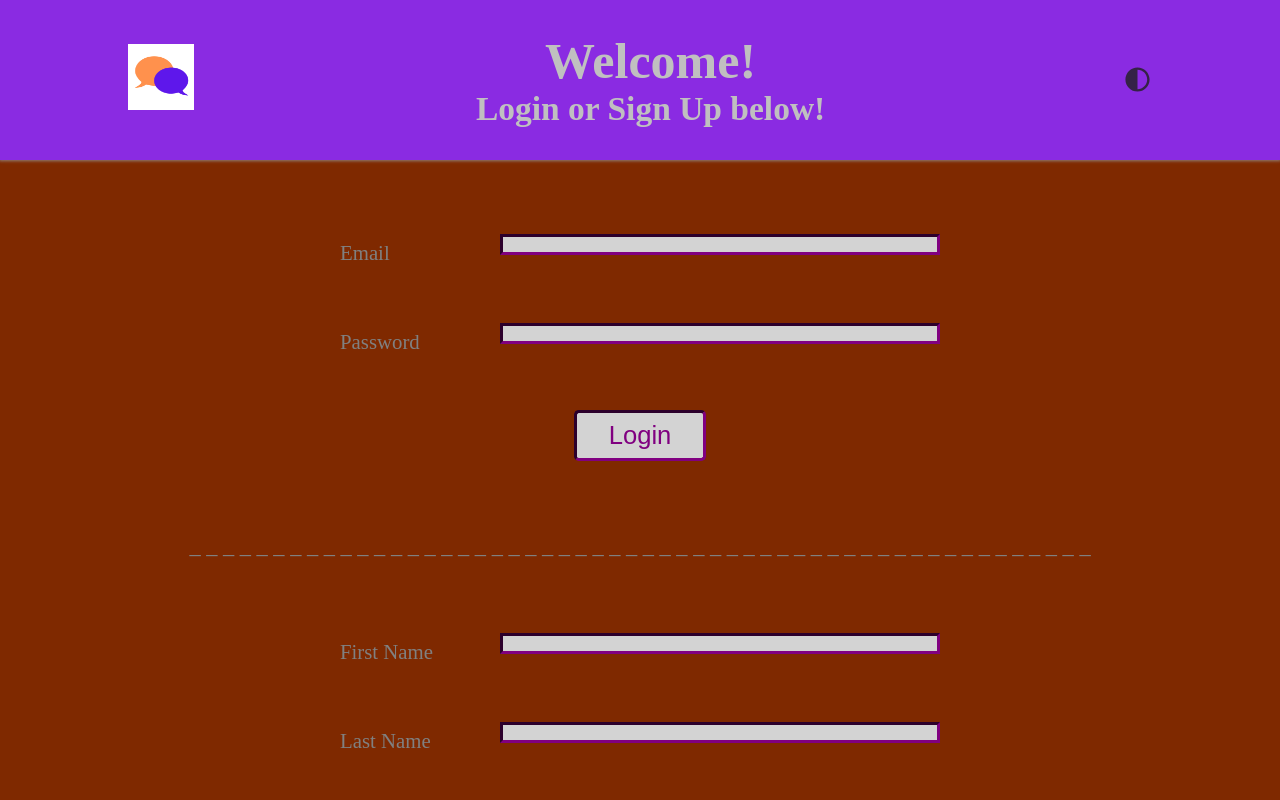
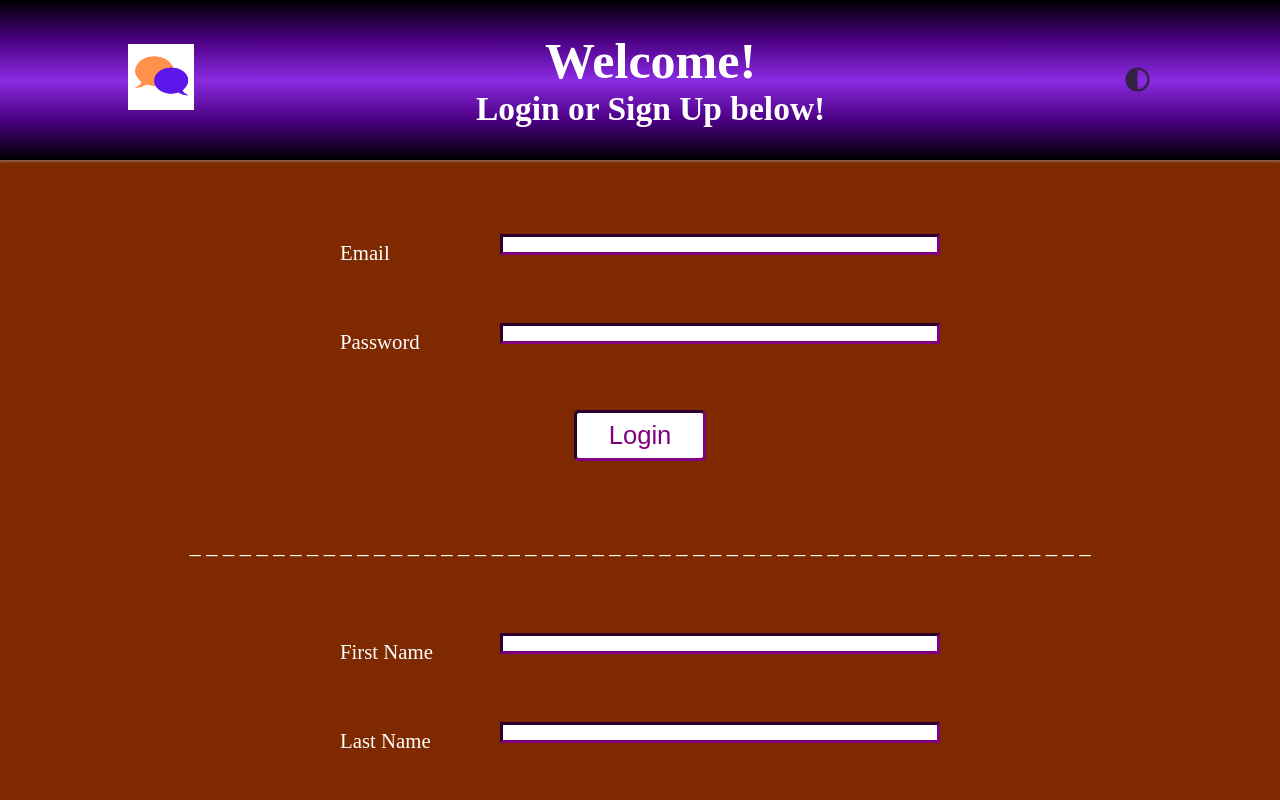
Before and after one commit to ebrest993/FamFilter, a React (Vite) app in the folder client/: page / in a window 1280 px wide. Shown: the top 800 px of the page. Built offline with nearby package versions, Linux system fonts and the light colour scheme.

Commit message:
colors in navbar

```diff
--- a/client/src/app.scss
+++ b/client/src/app.scss
@@ -7,5 +7,5 @@
   display: block;
   align-content: center;
   text-align: center;
-  color: grey;
+  color: white;
 }
--- a/client/src/components/Login/style.scss
+++ b/client/src/components/Login/style.scss
@@ -29,5 +29,5 @@
             margin: 1rem auto;
             }
     }
-    color: grey;
+    color: white;
 }
--- a/client/src/components/Nav/style.scss
+++ b/client/src/components/Nav/style.scss
@@ -11,14 +11,11 @@ header {
     }
 
     &.header-theme__light {
-        // background-image: linear-gradient(to right, black , blueviolet);
-        background-color: blueviolet;
+        background-image: linear-gradient(to bottom, black , indigo, blueviolet, indigo, black);
     }
 
     &.header-theme__dark {
-        // background-image: linear-gradient(to right, black , indigo);
-        background-color: indigo;
-        color: #AAA;
+        background-image: linear-gradient(to bottom, black , rebeccapurple, black);
 
         nav {
 
@@ -90,7 +87,7 @@ header {
 h1, h6 {
     align-items: center;
     text-align: center;
-    color: silver;
+    color: white;
 }
 
 h1 {
--- a/client/src/components/Signup/style.scss
+++ b/client/src/components/Signup/style.scss
@@ -29,5 +29,5 @@
             margin: 1rem auto;
             }
     }
-    color: grey;
+    color: white;
 }
--- a/client/src/pages/Create/style.scss
+++ b/client/src/pages/Create/style.scss
@@ -11,7 +11,7 @@ Input, textarea, button {
     border-style: inset;
     border-width: 3px ;
     border-color: purple;
-    background-color: lightgrey;
+    background-color: white;
 }
 
 Label {
@@ -19,7 +19,7 @@ Label {
     flex-direction: column;
     margin-top: 25px;
     margin-bottom: 8px;
-    color: grey;
+    color: white;
 }
 
 textarea {
--- a/client/src/pages/Home/style.scss
+++ b/client/src/pages/Home/style.scss
@@ -11,5 +11,5 @@
         line-height: 180%;
         margin: 2rem auto;
     }
-    color: grey;
+    color: white;
 }
--- a/client/src/pages/Profile/style.scss
+++ b/client/src/pages/Profile/style.scss
@@ -26,5 +26,5 @@
             }
         }
     }
-    color: grey;
+    color: white;
 }
```
